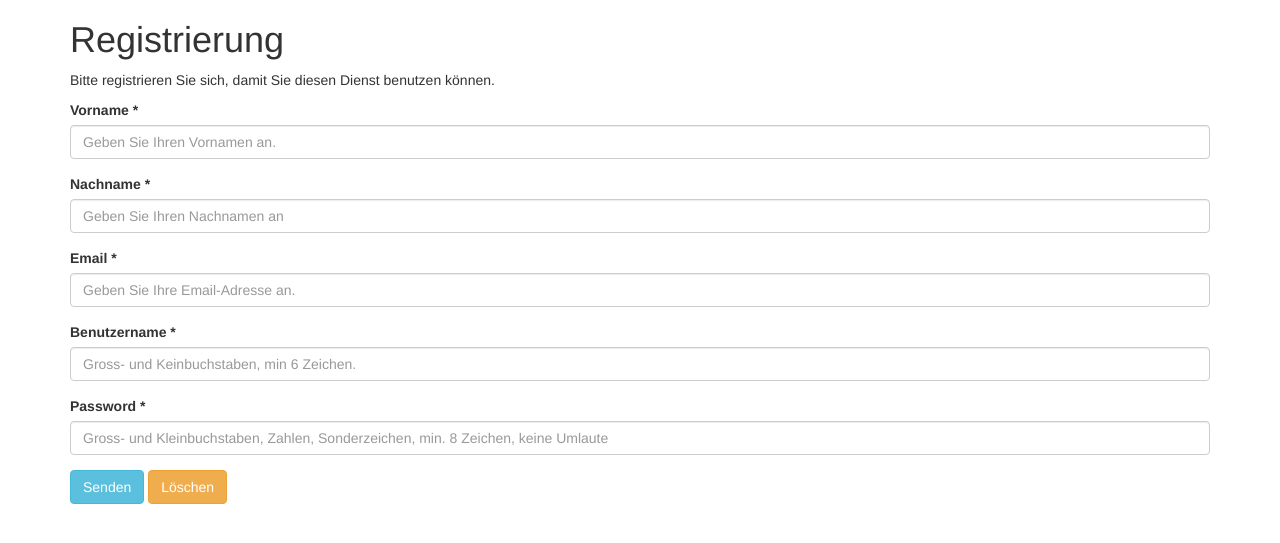
After one commit to marcschmidlin/M151, a PHP site: page /auftrag1.php in a window 1280 px wide. The commit adds this page. Shown: the top 543 px of the page. Run offline with PHP 8.4, Linux system fonts and the light colour scheme; some libraries are stand-ins or nearby versions.

Commit message:
auftrag 1 abgeschlossen

```diff
--- /dev/null
+++ b/Marc/auftrag1.php
@@ -0,0 +1,145 @@
+<?php
+
+// Initialisierung
+$error = '';
+$firstname = $lastname = $email = $username = '';
+
+// Wurden Daten mit "POST" gesendet?
+if($_SERVER['REQUEST_METHOD'] == "POST"){
+  // Ausgabe des gesamten $_POST Arrays
+  echo "<pre>";
+  print_r($_POST);
+  echo "</pre>";
+
+  /* TODO firstname vorhanden, mindestens 1 Zeichen und maximal 30 Zeichen lang*/
+  if(isset($_POST['firstname'])
+    && !empty(trim($_POST['firstname']))
+    && strlen(trim($_POST['firstname'])) <=30){
+    $firstname = trim(htmlspecialchars($_POST['firstname']));
+    //Benutzereingaben sind gültig
+    } else {
+    $error .= "Geben Sie bitte einen korrekten Vornamen ein.<br />";
+    //Benutzereingaben sind ungültig
+    }
+
+  // TODO: Serverseitige Validierung: lastname analog firstname
+  if(isset($_POST['lastname'])
+    && !empty(trim($_POST['lastname']))
+    && strlen(trim($_POST['lastname'])) <=30){
+    $firstname = trim(htmlspecialchars($_POST['lastname']));
+    //Benutzereingaben sind gültig
+    } else {
+    $error .= "Geben Sie bitte einen korrekten Nachnamen ein.<br />";
+    //Benutzereingaben sind ungültig
+    }
+  // TODO: Serverseitige Validierung: email analog firstname
+  if(isset($_POST['email'])
+    && !empty(trim($_POST['email']))
+    && strlen(trim($_POST['email'])) <=100){
+    $firstname = trim(htmlspecialchars($_POST['email']));
+    //Benutzereingaben sind gültig
+    } else {
+    $error .= "Geben Sie bitte eine korrekte Email ein.<br />";
+    //Benutzereingaben sind ungültig
+    }
+  // TODO: Serverseitige Validierung: username analog firstname
+  if(isset($_POST['username'])
+    && !empty(trim($_POST['username']))
+    && strlen(trim($_POST['username'])) <=30){
+    $firstname = trim(htmlspecialchars($_POST['username']));
+    //Benutzereingaben sind gültig
+    } else {
+    $error .= "Geben Sie bitte einen korrekten Usernamen ein.<br />";
+    //Benutzereingaben sind ungültig
+    }
+  // TODO: Serverseitige Validierung: password analog firstname
+  if(isset($_POST['password'])
+    && !empty(trim($_POST['password']))
+    && strlen(trim($_POST['password'])) <=255){
+    $firstname = trim(htmlspecialchars($_POST['password']));
+    //Benutzereingaben sind gültig
+    } else {
+    $error .= "Geben Sie bitte ein korrektes Password  ein.<br />";
+    //Benutzereingaben sind ungültig
+    }
+}
+?>
+
+<!DOCTYPE html>
+<html lang="en">
+  <head>
+    <meta charset="utf-8">
+    <meta http-equiv="X-UA-Compatible" content="IE=edge">
+    <meta name="viewport" content="width=device-width, initial-scale=1">
+    <title>Registrierung</title>
+
+    <!-- Bootstrap -->
+    <link rel="stylesheet" href="https://maxcdn.bootstrapcdn.com/bootstrap/3.3.5/css/bootstrap.min.css">
+    <link rel="stylesheet" href="https://maxcdn.bootstrapcdn.com/font-awesome/4.4.0/css/font-awesome.min.css">
+
+    <!-- HTML5 Shim and Respond.js IE8 support of HTML5 elements and media queries -->
+    <!-- WARNING: Respond.js doesn't work if you view the page via file:// -->
+    <!--[if lt IE 9]>
+      <script src="https://oss.maxcdn.com/libs/html5shiv/3.7.2/html5shiv.js"></script>
+      <script src="https://oss.maxcdn.com/libs/respond.js/1.4.2/respond.min.js"></script>
+    <![endif]-->
+  </head>
+  <body>
+
+    <div class="container">
+      <h1>Registrierung</h1>
+      <p>
+        Bitte registrieren Sie sich, damit Sie diesen Dienst benutzen können.
+      </p>
+      <?php
+        // Ausgabe der Fehlermeldungen
+        if(strlen($error)){
+          echo "<div class=\"alert alert-danger\" role=\"alert\">" . $error . "</div>";
+        }
+      ?>
+      <form action="" method="post">
+        <!-- TODO: Clientseitige Validierung: vorname -->
+        <div class="form-group">
+          <label for="firstname">Vorname *</label>
+          <input type="text" name="firstname" class="form-control" id="firstname"
+                  value="<?php echo $firstname ?>"
+                  placeholder="Geben Sie Ihren Vornamen an." required maxlength="30">
+        </div>
+        <!-- TODO: Clientseitige Validierung: nachname -->
+        <div class="form-group">
+          <label for="lastname">Nachname *</label>
+          <input type="text" name="lastname" class="form-control" id="lastname"
+                  value="<?php echo $lastname ?>"
+                  placeholder="Geben Sie Ihren Nachnamen an" required maxlength="30">
+        </div>
+        <!-- TODO: Clientseitige Validierung: email -->
+        <div class="form-group">
+          <label for="email">Email *</label>
+          <input type="email" name="email" class="form-control" id="email"
+                  value="<?php echo $email ?>"
+                  placeholder="Geben Sie Ihre Email-Adresse an." required maxlength="100">
+        </div>
+        <!-- TODO: Clientseitige Validierung: benutzername -->
+        <div class="form-group">
+          <label for="username">Benutzername *</label>
+          <input type="text" name="username" class="form-control" id="username"
+                  value="<?php echo $username ?>"
+                  placeholder="Gross- und Keinbuchstaben, min 6 Zeichen." required maxlength="30">
+        </div>
+        <!-- TODO: Clientseitige Validierung: password -->
+        <div class="form-group">
+          <label for="password">Password *</label>
+          <input type="password" name="password" class="form-control" id="password"
+                  placeholder="Gross- und Kleinbuchstaben, Zahlen, Sonderzeichen, min. 8 Zeichen, keine Umlaute" required maxlength="255">
+        </div>
+        <button type="submit" name="button" value="submit" class="btn btn-info">Senden</button>
+        <button type="reset" name="button" value="reset" class="btn btn-warning">Löschen</button>
+      </form>
+    </div>
+
+    <!-- jQuery (necessary for Bootstrap's JavaScript plugins) -->
+    <script src="https://ajax.googleapis.com/ajax/libs/jquery/1.11.3/jquery.min.js"></script>
+    <!-- Include all compiled plugins (below), or include individual files as needed -->
+    <script src="https://maxcdn.bootstrapcdn.com/bootstrap/3.3.5/js/bootstrap.min.js"></script>
+  </body>
+</html>
```
Also changed, not shown: Marc/lotto.php (+9 -9 lines), Marc/styleLotto.css (+17 -2 lines).
